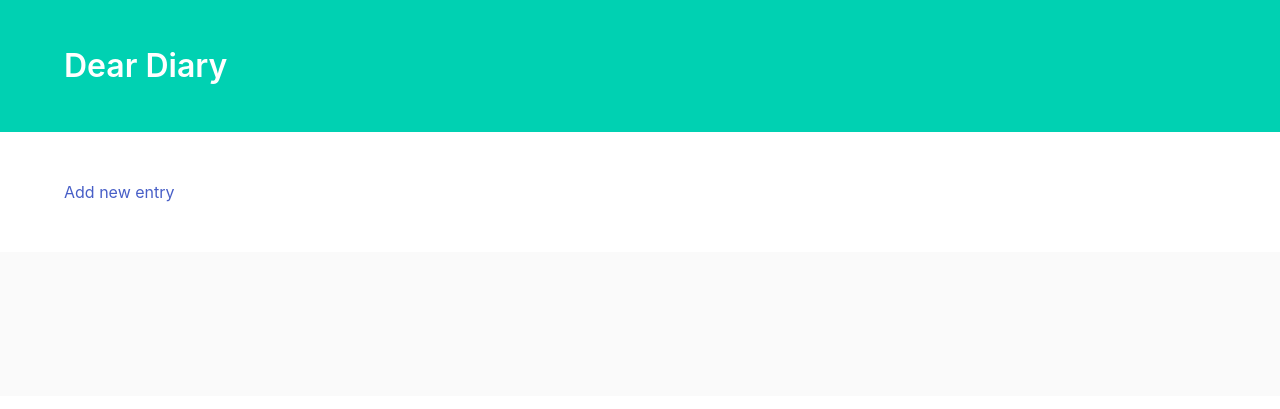
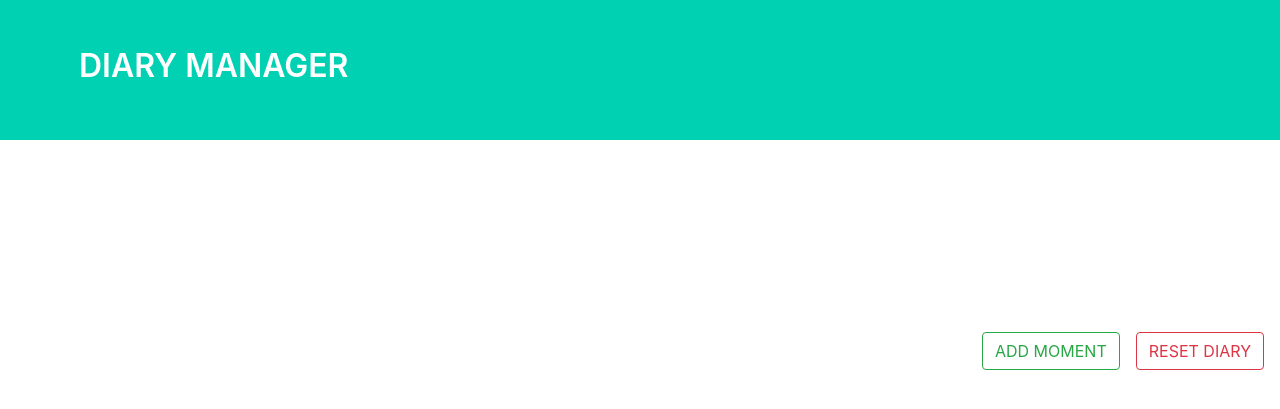
Before and after one commit to pandeyroshan/Virtual-Diary, a Django app: page / in a window 1280 px wide. Shown: the top 409 px of the page. Run offline with Django 3.2, Linux system fonts and the light colour scheme; data that the repository does not hold is empty; some libraries are stand-ins or nearby versions.

Commit message:
Final Commit

```diff
--- a/entries/forms.py
+++ b/entries/forms.py
@@ -6,7 +6,6 @@ class EntryForm(ModelForm):
     class Meta:
         model = Entry
         fields = ('text',)
-
     def __init__(self, *args, **kwargs):
         super().__init__(*args,**kwargs)
         self.fields['text'].widget.attrs.update({'class': 'textarea', 'placeholder': 'What\'s in your mind'})
--- a/entries/templates/entries/index.html
+++ b/entries/templates/entries/index.html
@@ -8,46 +8,40 @@
     <meta http-equiv="X-UA-Compatible" content="ie=edge">
     <title>Dear Diary</title>
     <link rel="stylesheet" href="https://cdnjs.cloudflare.com/ajax/libs/bulma/0.6.2/css/bulma.min.css" />
+    <link rel="stylesheet" href="https://stackpath.bootstrapcdn.com/bootstrap/4.3.1/css/bootstrap.min.css" integrity="sha384-ggOyR0iXCbMQv3Xipma34MD+dH/1fQ784/j6cY/iJTQUOhcWr7x9JvoRxT2MZw1T" crossorigin="anonymous">
 </head>
 
 <body>
     <section class="hero is-primary">
         <div class="hero-body">
-            <div class="container">
+            <div class="container bg-black">
                 <h1 class="title">
-                    Dear Diary
+                    DIARY MANAGER
                 </h1>
             </div>
         </div>
     </section>
 
     <section class="section">
-        <div class="container">
-
-            <article class="media">
-                <div class="media-content">
-                    <div class="content">
-                        <a href="{% url 'add' %}">Add new entry</a>
-                    </div>
-                </div>
-            </article>
+        <div class="container hero-body">
             {% for entry in entries %}
             <article class="media">
                 <div class="media-content">
                     <div class="content">
                         <p>
                             <strong>{{ entry.date_posted }}</strong>
-                            <br> {{ entry.text }}
+                            <br>{{ entry.text }}
                         </p>
                     </div>
                 </div>
             </article>
             {% endfor %}
         </div>
-
     </section>
-    <footer class="footer">
-    </footer>
+    <div class="d-flex justify-content-end">
+        <a href="{% url 'add' %}"><button type="button" class="btn btn-outline-success pull-right mr-3">ADD MOMENT</button></a>
+        <a href="{% url 'reset' %}"><button type="button" class="btn btn-outline-danger pull-right mr-3">RESET DIARY</button></a>
+    </div>
 </body>
 
 </html>
--- a/entries/urls.py
+++ b/entries/urls.py
@@ -4,5 +4,6 @@ from . import views
 
 urlpatterns = [
     path('', views.index,name='index'),
-    path('add/',views.add,name='add')
+    path('add/',views.add,name='add'),
+    path('reset/',views.reset,name='reset'),
 ]
--- a/entries/views.py
+++ b/entries/views.py
@@ -5,13 +5,13 @@ from .forms import EntryForm
 
 def index(request):
     entries = Entry.objects.order_by('-date_posted')
+    ##Entry.objects.all().delete()  ## UnComment it to flash the database
     context = {'entries' : entries}
     return render(request,'entries/index.html',context)
 
 def add(request):
     if request.method == 'POST':
         form = EntryForm(request.POST)
-
         if form.is_valid():
             form.save()
             return  redirect('index')
@@ -19,3 +19,9 @@ def add(request):
         form = EntryForm()
     context = { 'form' : form }
     return render(request,'entries/add.html',context)
+
+def reset(request):
+    Entry.objects.all().delete()
+    entries = Entry.objects.order_by('-date_posted')
+    context = { 'entries' : entries}
+    return render(request,'entries/index.html',context)
```
Also changed, not shown: db.sqlite3.
